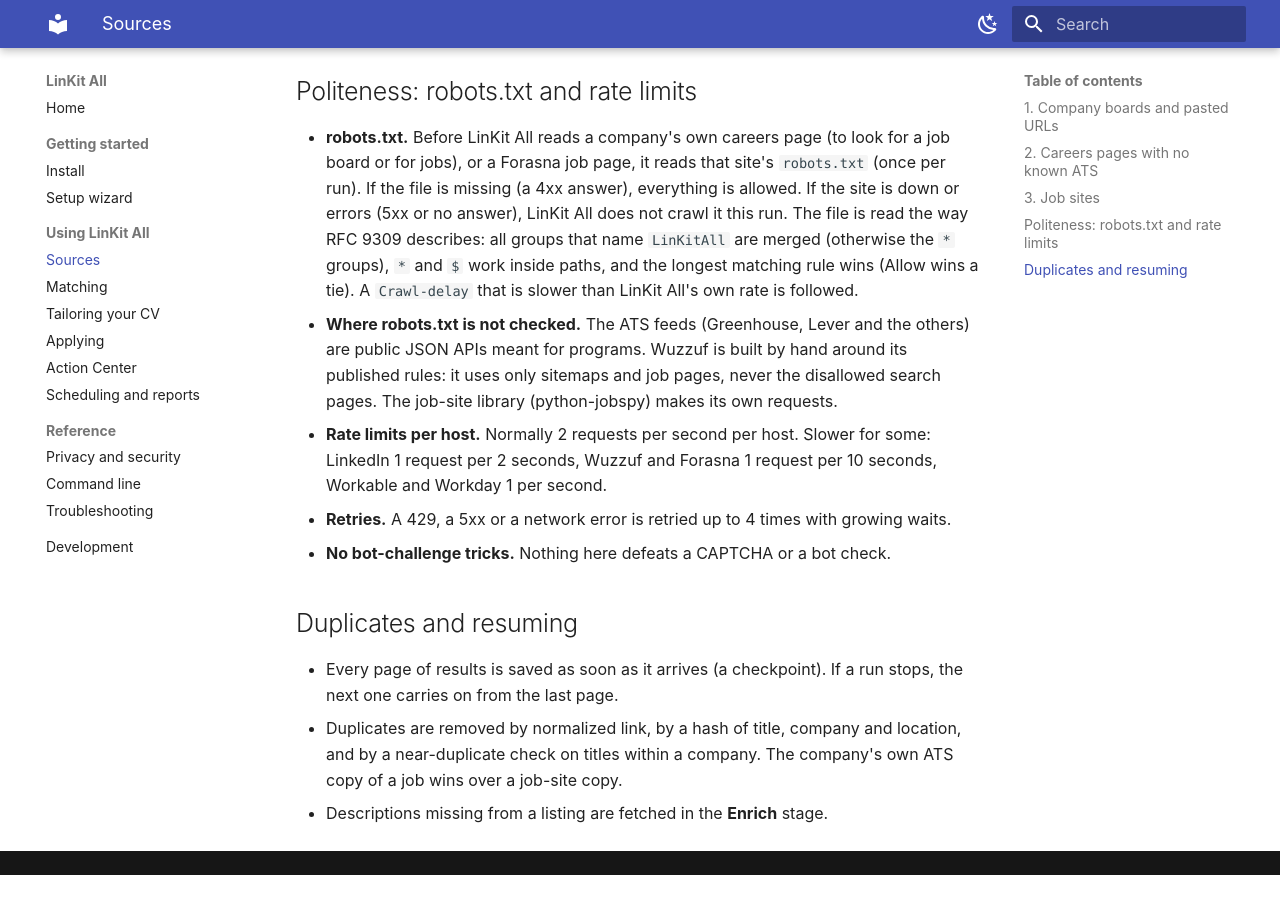
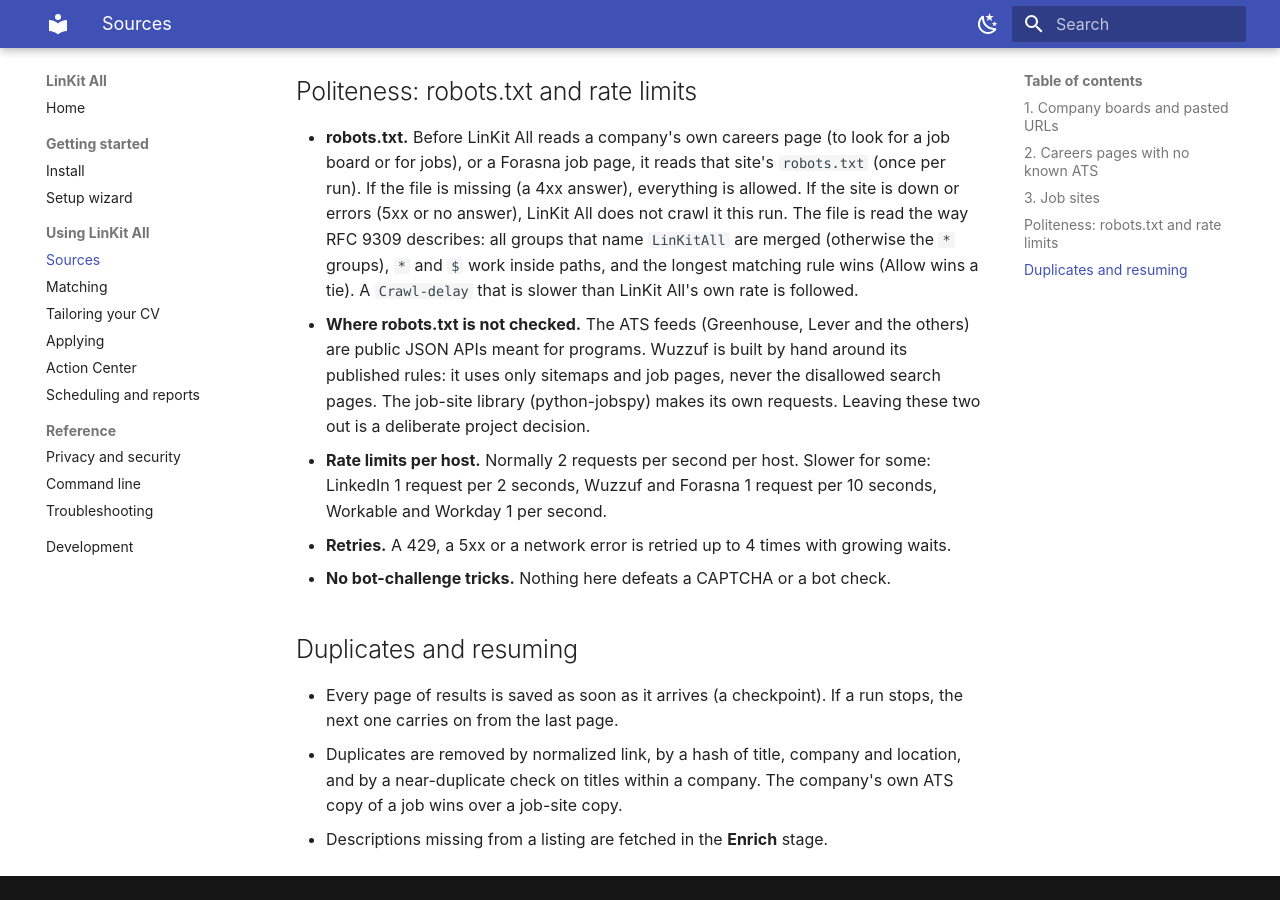
Before and after one commit to silentco2/LinKit-All, an MkDocs documentation site: the page built from docs/sources.md, in a window 1280 px wide and 900 px high, scrolled down 2357 px. Built offline with MkDocs 1.6.1 and Material for MkDocs 9.7.7, drawn with Linux system fonts in a browser that asks for light colours; before the commit the page ends 3232 px from its top, so only the background shows below that.

Commit message:
Record the robots.txt scope decision
Maintainer decision: public ATS JSON APIs and python-jobspy sites stay
exempt from robots.txt checks; careers pages, Wuzzuf and Forasna are
checked. Written into CLAUDE.md section 5.2 (still 200 lines), plan.md,
handoff.md (open question resolved) and the user docs.

Co-Authored-By: Claude Opus 5.5 <noreply@anthropic.com>

```diff
--- a/docs/sources.md
+++ b/docs/sources.md
@@ -95,7 +95,8 @@ Naukrigulf is planned but not built.
 - **Where robots.txt is not checked.** The ATS feeds (Greenhouse, Lever and the others) are
   public JSON APIs meant for programs. Wuzzuf is built by hand around its published rules:
   it uses only sitemaps and job pages, never the disallowed search pages. The job-site
-  library (python-jobspy) makes its own requests.
+  library (python-jobspy) makes its own requests. Leaving these two out is a deliberate
+  project decision.
 - **Rate limits per host.** Normally 2 requests per second per host. Slower for some:
   LinkedIn 1 request per 2 seconds, Wuzzuf and Forasna 1 request per 10 seconds, Workable
   and Workday 1 per second.
```
Also changed, not shown: CLAUDE.md (+2 -2 lines), handoff.md (+6 -8 lines), plan.md (+1 -1 lines).
